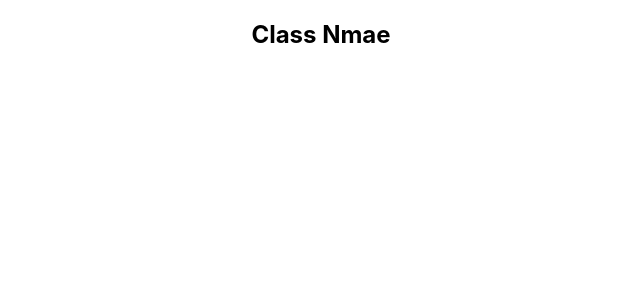
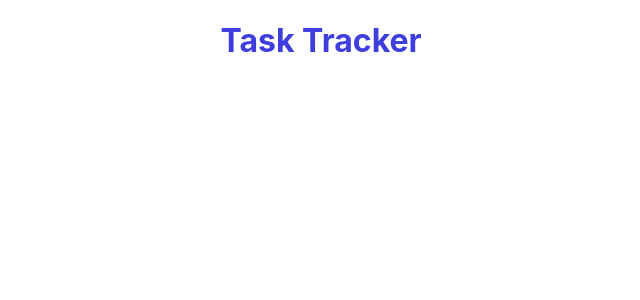
Before and after one commit to abedkiloo/task_tracker, a React (Create React App) app: page / in a window 1280 px wide. Shown: the top 300 px of the page, without its empty margins (319-959 px from the left). Built offline with nearby package versions, Linux system fonts and the light colour scheme.

Commit message:
adding prp types

```diff
--- a/src/App.js
+++ b/src/App.js
@@ -1,10 +1,11 @@
 import logo from './logo.svg';
 import './App.css';
+import Header from './components/Header'
 
 function App() {
   return (
     <div className="App">
-      <h2>Class Nmae</h2>
+      <Header title="Task Tracker"/>
     </div>
   );
 }
--- a/src/components/Header.js
+++ b/src/components/Header.js
@@ -1,9 +1,20 @@
 import React from 'react'
+import PropTypes from 'prop-types'
 
-const Header = ()=>{
+const Header = ({title})=>{
     return (
-        <div>
+        <header>
+            <h1 style={{
+                color:"#3e3ede",
 
-        </div>
+            }}>{title}</h1>
+        </header>
     )
 }
+Header.defaultProps = {
+    title: "Task Tracker"
+}
+Header.propTypes= {
+    title: PropTypes.string.isRequired,
+}
+export default Header
```
Also changed, not shown: 1 other file (tests, documents, lock files or other folders).
